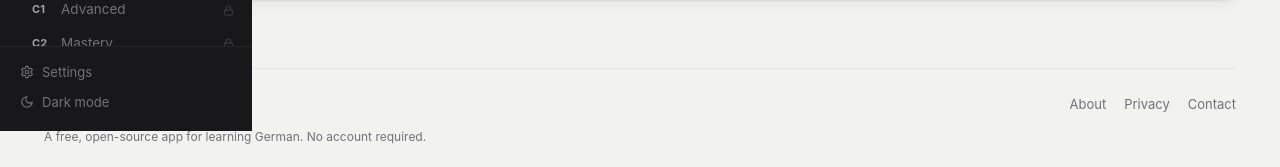
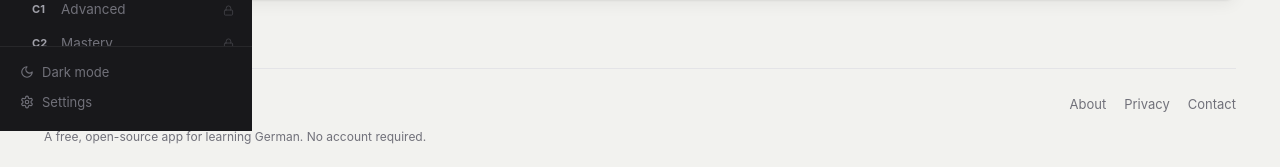
Before and after one commit to davide-muzzi/learn-german, a Vue app: page / in a window 1280 px wide. Both pictures are taken after a click on the element 330 px from the left and 399 px from the top of the page. Shown: the part 669-836 px from the top of the page. Built offline with nearby package versions, Linux system fonts and the light colour scheme.

Commit message:
style: swap dark mode and settings button order in sidebar footer

```diff
--- a/src/components/AppSidebar.vue
+++ b/src/components/AppSidebar.vue
@@ -209,16 +209,16 @@ onUnmounted(() => {
     </div>
 
     <div class="sidebar-footer">
+      <button class="theme-toggle" @click="toggleTheme">
+        <component :is="dark ? Sun : Moon" :size="14" />
+        {{ dark ? 'Light mode' : 'Dark mode' }}
+      </button>
       <RouterLink to="/settings" custom v-slot="{ navigate, isExactActive }">
         <button class="theme-toggle" :class="{ 'toggle-active': isExactActive }" @click="navigate">
           <Settings :size="14" />
           Settings
         </button>
       </RouterLink>
-      <button class="theme-toggle" @click="toggleTheme">
-        <component :is="dark ? Sun : Moon" :size="14" />
-        {{ dark ? 'Light mode' : 'Dark mode' }}
-      </button>
     </div>
 
     <!-- Drag handle (desktop only via CSS) -->
```
